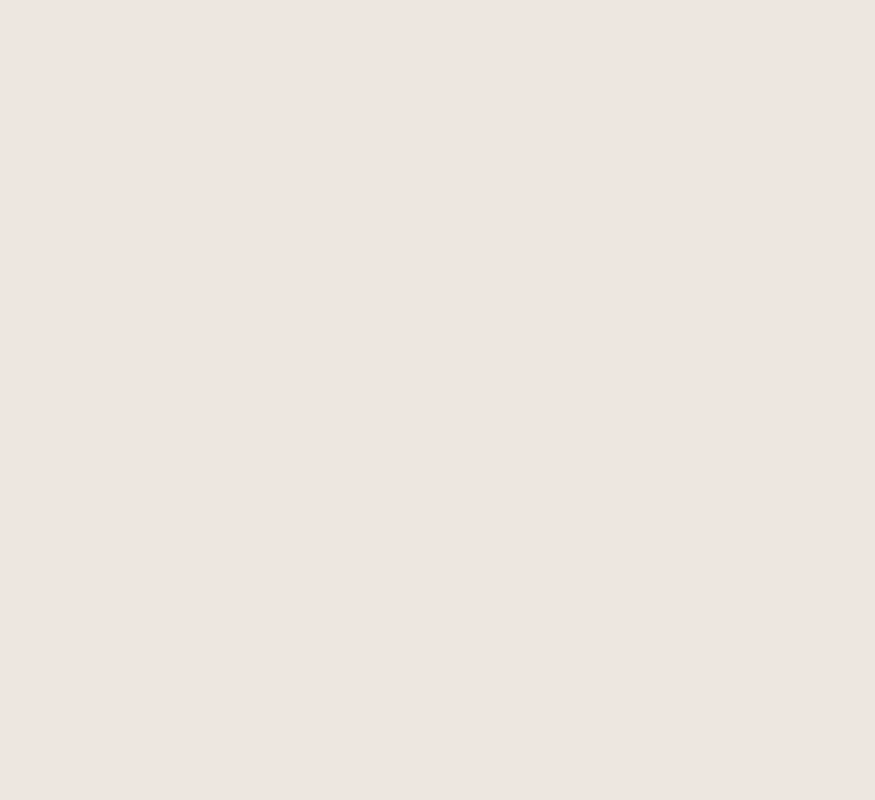
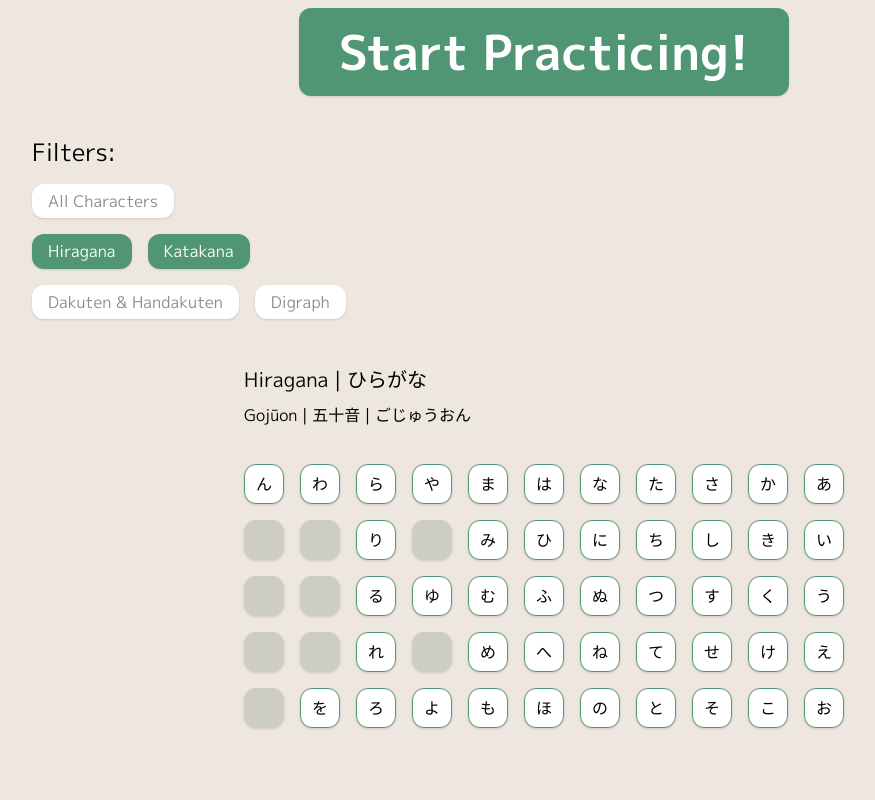
Before and after one commit to AndreyPerunov/kana, a Next.js app: page /select in a window 1280 px wide. Shown: the part 200-1000 px from the top of the page, without its empty margins (96-971 px from the left). Before the commit the page ends 800 px from the top, so only its background shows below. Built offline with nearby package versions, Linux system fonts and the light colour scheme.

Commit message:
implemented select

```diff
--- a/app/page.tsx
+++ b/app/page.tsx
@@ -5,7 +5,7 @@ export default function Home() {
   return (
     <Wrapper>
       <h1>Home</h1>
-      <Link href="/learn">Learn</Link>
+      <Link href="/select">Learn</Link>
     </Wrapper>
   )
 }
--- a/app/select/page.tsx
+++ b/app/select/page.tsx
@@ -1,11 +1,18 @@
-import { Stats } from "@/components/Stats"
+import { Select } from "@/components/Select"
 import { Wrapper } from "@/components/Wrapper"
+import Link from "next/link"
 
-export default function Select() {
+export default function SelectPage() {
   return (
     <Wrapper>
-      <h1>Select</h1>
-      <Stats className="mt-10" />
+      <h1 className="text-4xl text-center mt-16 text-passive font-semibold">Select characters you want to learn</h1>
+      <h1 className="text-4xl text-center mt-8 text-passive font-semibold"> and </h1>
+      <div className="flex justify-center mt-8">
+        <Link href="/learn" className="text-5xl font-semibold rounded-xl py-5 px-10 shadow bg-primary text-white">
+          Start Practicing!
+        </Link>
+      </div>
+      <Select className="mt-10" />
     </Wrapper>
   )
 }
--- /dev/null
+++ b/components/Select.tsx
@@ -0,0 +1,149 @@
+"use client"
+import { Hiragana, Katakana, HiraganaDakuten, KatakanaDakuten, HiraganaDigraph, KatakanaDigraph, HiraganaDakutenDigraph, KatakanaDakutenDigraph } from "@/components/Stats"
+import { Character } from "@/redux/features/character/characterSlice"
+import { useEffect, useState } from "react"
+import { useDispatch } from "react-redux"
+import { updateCharacter } from "@/redux/features/character/characterSlice"
+
+// TODO: Select characters based on filters
+// TODO: Select whole groups of characters
+
+export const Select = ({ className }: { className?: string }) => {
+  const [all, setAll] = useState(false)
+  const [hiragana, setHiragana] = useState(true)
+  const [katakana, setKatakana] = useState(true)
+  const [dakuten, setDakuten] = useState(false)
+  const [digraph, setDigraph] = useState(false)
+  const dispatch = useDispatch()
+
+  const clickHandler = (character: Character) => {
+    dispatch(
+      updateCharacter({
+        character: {
+          ...character,
+          selected: !character.selected
+        }
+      })
+    )
+  }
+
+  const allFilterClickHandler = () => {
+    if (!all) {
+      setHiragana(true)
+      setKatakana(true)
+      setDakuten(true)
+      setDigraph(true)
+      setAll(true)
+    }
+  }
+
+  useEffect(() => {
+    if (!hiragana || !katakana || !dakuten || !digraph) {
+      setAll(false)
+    }
+    if (hiragana && katakana && dakuten && digraph) {
+      setAll(true)
+    }
+  }, [hiragana, katakana, dakuten, digraph])
+
+  return (
+    <div className={"mb-20 " + className}>
+      <div>
+        <h1 className="text-2xl">Filters: </h1>
+        <div className="flex gap-4 mt-4">
+          <Filter onClick={allFilterClickHandler} value={all} label="All Characters" />
+        </div>
+        <div className="flex gap-4 mt-4">
+          <Filter
+            onClick={() => {
+              if (katakana) {
+                setHiragana(prev => !prev)
+              }
+            }}
+            value={hiragana}
+            label="Hiragana"
+          />
+          <Filter
+            onClick={() => {
+              if (hiragana) {
+                setKatakana(prev => !prev)
+              }
+            }}
+            value={katakana}
+            label="Katakana"
+          />
+        </div>
+        <div className="flex gap-4 mt-4">
+          <Filter onClick={() => setDakuten(prev => !prev)} value={dakuten} label="Dakuten & Handakuten" />
+          <Filter onClick={() => setDigraph(prev => !prev)} value={digraph} label="Digraph" />
+        </div>
+      </div>
+      <div className="flex flex-wrap gap-14 justify-evenly mt-8">
+        {hiragana && (
+          <div>
+            <h1 className="text-xl">Hiragana | ひらがな</h1>
+            <h2>Gojūon | 五十音 | ごじゅうおん</h2>
+            <Hiragana onClick={clickHandler} className="mt-10" />
+          </div>
+        )}
+        {katakana && (
+          <div>
+            <h1 className="text-xl">Katakana | カタカナ</h1>
+            <h2>Gojūon | 五十音 | ごじゅうおん</h2>
+            <Katakana onClick={clickHandler} className="mt-10" />
+          </div>
+        )}
+        {dakuten && hiragana && (
+          <div>
+            <h1 className="text-xl">Hiragana Dakuten | ひらがな濁点</h1>
+            <h2>Gojūon | 五十音 | ごじゅうおん</h2>
+            <HiraganaDakuten onClick={clickHandler} className="mt-10" />
+          </div>
+        )}
+        {dakuten && katakana && (
+          <div>
+            <h1 className="text-xl">Katakana Dakuten | カタカナ濁点</h1>
+            <h2>Gojūon | 五十音 | ごじゅうおん</h2>
+            <KatakanaDakuten onClick={clickHandler} className="mt-10" />
+          </div>
+        )}
+        {digraph && hiragana && (
+          <div>
+            <h1 className="text-xl">Hiragana | ひらがな</h1>
+            <h2>Yōon | 拗音 | ようおん</h2>
+            <HiraganaDigraph onClick={clickHandler} className="mt-10" />
+          </div>
+        )}
+        {digraph && katakana && (
+          <div>
+            <h1 className="text-xl">Katakana | カタカナ</h1>
+            <h2>Yōon | 拗音 | ようおん</h2>
+            <KatakanaDigraph onClick={clickHandler} className="mt-10" />
+          </div>
+        )}
+        {digraph && dakuten && hiragana && (
+          <div>
+            <h1 className="text-xl">Hiragana Dakuten | ひらがな濁点</h1>
+            <h2>Yōon | 拗音 | ようおん</h2>
+            <HiraganaDakutenDigraph onClick={clickHandler} className="mt-10" />
+          </div>
+        )}
+        {digraph && dakuten && katakana && (
+          <div>
+            <h1 className="text-xl">Katakana Dakuten | カタカナ濁点</h1>
+            <h2>Yōon | 拗音 | ようおん</h2>
+            <KatakanaDakutenDigraph onClick={clickHandler} className="mt-10" />
+          </div>
+        )}
+      </div>
+    </div>
+  )
+}
+
+const Filter = ({ className, value, onClick, label }: { className?: string; value: boolean; onClick: () => void; label: string }) => {
+  return (
+    <button onClick={onClick} className={`flex items-center gap-4 justify-center rounded-xl py-2 px-4 shadow ${value ? "bg-primary text-white" : "bg-white text-passive"} ${className}`}>
+      {label}
+    </button>
+  )
+}
--- a/components/Stats.tsx
+++ b/components/Stats.tsx
@@ -50,7 +50,7 @@ export const Stats = ({ className }: { className?: string }) => {
           <div>
             <h1 className="text-xl">Hiragana Dakuten | ひらがな濁点</h1>
             <h2>Yōon | 拗音 | ようおん</h2>
-            <HiraganDakutenDigraph className="mt-10" />
+            <HiraganaDakutenDigraph className="mt-10" />
           </div>
           <div>
             <h1 className="text-xl">Katakana Dakuten | カタカナ濁点</h1>
@@ -63,63 +63,63 @@ export const Stats = ({ className }: { className?: string }) => {
   )
 }
 
-const Hiragana = ({ className }: { className?: string }) => {
+export const Hiragana = ({ className, onClick }: { className?: string; onClick?: (character: Character) => void }) => {
   const characters = useSelector(selectCharacters)
   const hiragana = characters.filter(character => character.alphabet === "hiragana" && character.phoneme === "monograph" && character.modifier === "none")
 
-  return <Gojuuon className={className} characters={hiragana} />
+  return <Gojuuon className={className} characters={hiragana} onClick={onClick} />
 }
 
-const Katakana = ({ className }: { className?: string }) => {
+export const Katakana = ({ className, onClick }: { className?: string; onClick?: (character: Character) => void }) => {
   const characters = useSelector(selectCharacters)
   const katakana = characters.filter(character => character.alphabet === "katakana" && character.phoneme === "monograph" && character.modifier === "none")
 
-  return <Gojuuon className={className} characters={katakana} />
+  return <Gojuuon onClick={onClick} className={className} characters={katakana} />
 }
 
-const HiraganaDakuten = ({ className }: { className?: string }) => {
+export const HiraganaDakuten = ({ className, onClick }: { className?: string; onClick?: (character: Character) => void }) => {
   const characters = useSelector(selectCharacters)
   const hiraganaDakuten = characters.filter(character => character.alphabet === "hiragana" && character.phoneme === "monograph" && (character.modifier === "dakuten" || character.modifier === "handakuten"))
 
-  return <GridByGroup className={className} characters={hiraganaDakuten} />
+  return <GridByGroup onClick={onClick} className={className} characters={hiraganaDakuten} />
 }
 
-const KatakanaDakuten = ({ className }: { className?: string }) => {
+export const KatakanaDakuten = ({ className, onClick }: { className?: string; onClick?: (character: Character) => void }) => {
   const characters = useSelector(selectCharacters)
   const katakanaDakuten = characters.filter(character => character.alphabet === "katakana" && character.phoneme === "monograph" && (character.modifier === "dakuten" || character.modifier === "handakuten"))
 
-  return <GridByGroup className={className} characters={katakanaDakuten} />
+  return <GridByGroup onClick={onClick} className={className} characters={katakanaDakuten} />
 }
 
-const HiraganaDigraph = ({ className }: { className?: string }) => {
+export const HiraganaDigraph = ({ className, onClick }: { className?: string; onClick?: (character: Character) => void }) => {
   const characters = useSelector(selectCharacters)
   const hiraganaDigraph = characters.filter(character => character.alphabet === "hiragana" && character.phoneme === "digraph" && character.modifier === "none")
 
-  return <GridByGroup className={className} characters={hiraganaDigraph} />
+  return <GridByGroup onClick={onClick} className={className} characters={hiraganaDigraph} />
 }
 
-const KatakanaDigraph = ({ className }: { className?: string }) => {
+export const KatakanaDigraph = ({ className, onClick }: { className?: string; onClick?: (character: Character) => void }) => {
   const characters = useSelector(selectCharacters)
   const katakanaDigraph = characters.filter(character => character.alphabet === "katakana" && character.phoneme === "digraph" && character.modifier === "none")
 
-  return <GridByGroup className={className} characters={katakanaDigraph} />
+  return <GridByGroup onClick={onClick} className={className} characters={katakanaDigraph} />
 }
 
-const HiraganDakutenDigraph = ({ className }: { className?: string }) => {
+export const HiraganaDakutenDigraph = ({ className, onClick }: { className?: string; onClick?: (character: Character) => void }) => {
   const characters = useSelector(selectCharacters)
   const hiraganaDakutenDigraph = characters.filter(character => character.alphabet === "hiragana" && character.phoneme === "digraph" && (character.modifier === "dakuten" || character.modifier === "handakuten"))
 
-  return <GridByGroup className={className} characters={hiraganaDakutenDigraph} />
+  return <GridByGroup onClick={onClick} className={className} characters={hiraganaDakutenDigraph} />
 }
 
-const KatakanaDakutenDigraph = ({ className }: { className?: string }) => {
+export const KatakanaDakutenDigraph = ({ className, onClick }: { className?: string; onClick?: (character: Character) => void }) => {
   const characters = useSelector(selectCharacters)
   const katakanaDakutenDigraph = characters.filter(character => character.alphabet === "katakana" && character.phoneme === "digraph" && (character.modifier === "dakuten" || character.modifier === "handakuten"))
 
-  return <GridByGroup className={className} characters={katakanaDakutenDigraph} />
+  return <GridByGroup onClick={onClick} className={className} characters={katakanaDakutenDigraph} />
 }
 
-const Gojuuon = ({ characters, className }: { characters: Character[]; className?: string }) => {
+export const Gojuuon = ({ characters, className, onClick }: { characters: Character[]; className?: string; onClick?: (character: Character) => void }) => {
   const groupedByGroup = groupCharactersBy(characters, "group")
 
   return (
@@ -133,7 +133,7 @@ const Gojuuon = ({ characters, className }: { characters: Character[]; className
               if (character.romanji === "n") {
                 return (
                   <Fragment key={baseKey}>
-                    <CharacterBlock character={character} />
+                    <CharacterBlock onClick={onClick} character={character} />
                     <EmptyBlocks n={4} baseKey={baseKey} />
                   </Fragment>
                 )
@@ -142,7 +142,7 @@ const Gojuuon = ({ characters, className }: { characters: Character[]; className
               if (character.romanji === "wa") {
                 return (
                   <Fragment key={baseKey}>
-                    <CharacterBlock character={character} />
+                    <CharacterBlock onClick={onClick} character={character} />
                     <EmptyBlocks n={3} baseKey={baseKey} />
                   </Fragment>
                 )
@@ -151,13 +151,13 @@ const Gojuuon = ({ characters, className }: { characters: Character[]; className
               if (character.romanji === "ya" || character.romanji === "yu") {
                 return (
                   <Fragment key={baseKey}>
-                    <CharacterBlock character={character} />
+                    <CharacterBlock onClick={onClick} character={character} />
                     <EmptyBlocks n={1} baseKey={baseKey} />
                   </Fragment>
                 )
               }
 
-              return <CharacterBlock character={character} key={`${baseKey}-final`} />
+              return <CharacterBlock onClick={onClick} character={character} key={`${baseKey}-final`} />
             })}
           </div>
         ))}
@@ -166,7 +166,7 @@ const Gojuuon = ({ characters, className }: { characters: Character[]; className
   )
 }
 
-const GridByGroup = ({ characters, className }: { characters: Character[]; className?: string }) => {
+export const GridByGroup = ({ characters, className, onClick }: { characters: Character[]; className?: string; onClick?: (character: Character) => void }) => {
   const groupedByGroup = groupCharactersBy(characters, "group")
 
   return (
@@ -177,7 +177,7 @@ const GridByGroup = ({ characters, className }: { characters: Character[]; class
             {group.map((character, i) => {
               const baseKey = `${character.group}-${character.symbol}-${i}`
 
-              return <CharacterBlock character={character} key={`${baseKey}-final`} />
+              return <CharacterBlock onClick={onClick} character={character} key={`${baseKey}-final`} />
             })}
           </div>
         ))}
@@ -186,7 +186,7 @@ const GridByGroup = ({ characters, className }: { characters: Character[]; class
   )
 }
 
-const CharacterBlock = ({ character }: { character: Character }) => {
+export const CharacterBlock = ({ character, onClick }: { character: Character; onClick?: (character: Character) => void }) => {
   const [isHovered, setIsHovered] = useState(false)
   const [isExpanded, setIsExpanded] = useState(false)
   // hover effect with delay
@@ -210,6 +210,11 @@ const CharacterBlock = ({ character }: { character: Character }) => {
   return (
     <CursorDropDown xOffset={20} yOffset={20} isExpanded={isExpanded} content={<DropdownContent character={character} />}>
       <div
+        onClick={() => {
+          if (onClick) {
+            onClick(character)
+          }
+        }}
         onMouseEnter={() => {
           setIsHovered(true)
         }}
@@ -218,7 +223,7 @@ const CharacterBlock = ({ character }: { character: Character }) => {
         }}
         className={`flex gap-4 items-center size-10 rounded-xl justify-center shadow transition-all relative ${character.selected ? "border border-primary" : ""} ${isExpanded ? "scale-125" : ""} ${character.level < 20 ? "bg-level-1" : character.level < 40 ? "bg-level-2" : character.level < 60 ? "bg-level-3" : character.level < 80 ? "bg-level-4" : character.level <= 100 ? "bg-level-5" : "bg-level-1"}`}
       >
-        <span style={{ pointerEvents: "none" }} className={character.selected ? "text-black" : "text-passive"}>
+        <span style={{ pointerEvents: "none" }} className={`select-none ${character.selected ? "text-black" : "text-passive"}`}>
           {character.symbol}
         </span>
       </div>
@@ -226,7 +231,7 @@ const CharacterBlock = ({ character }: { character: Character }) => {
   )
 }
 
-const DropdownContent = ({ character }: { character: Character }) => {
+export const DropdownContent = ({ character }: { character: Character }) => {
   return (
     <div className="flex flex-col gap-4">
       <div className="flex justify-between items-center gap-8">
@@ -253,7 +258,7 @@ const DropdownContent = ({ character }: { character: Character }) => {
   )
 }
 
-const EmptyBlocks = ({ n, baseKey }: { n: number; baseKey: string }) => {
+export const EmptyBlocks = ({ n, baseKey }: { n: number; baseKey: string }) => {
   return (
     <>
       {Array(n)
--- a/redux/features/character/characterSlice.ts
+++ b/redux/features/character/characterSlice.ts
@@ -395,6 +395,7 @@ const charactersSlice = createSlice({
       char.weight = character.weight
       char.streak = character.streak
       char.cooldown = character.cooldown
+      char.selected = character.selected
     }
   }
 })
```
